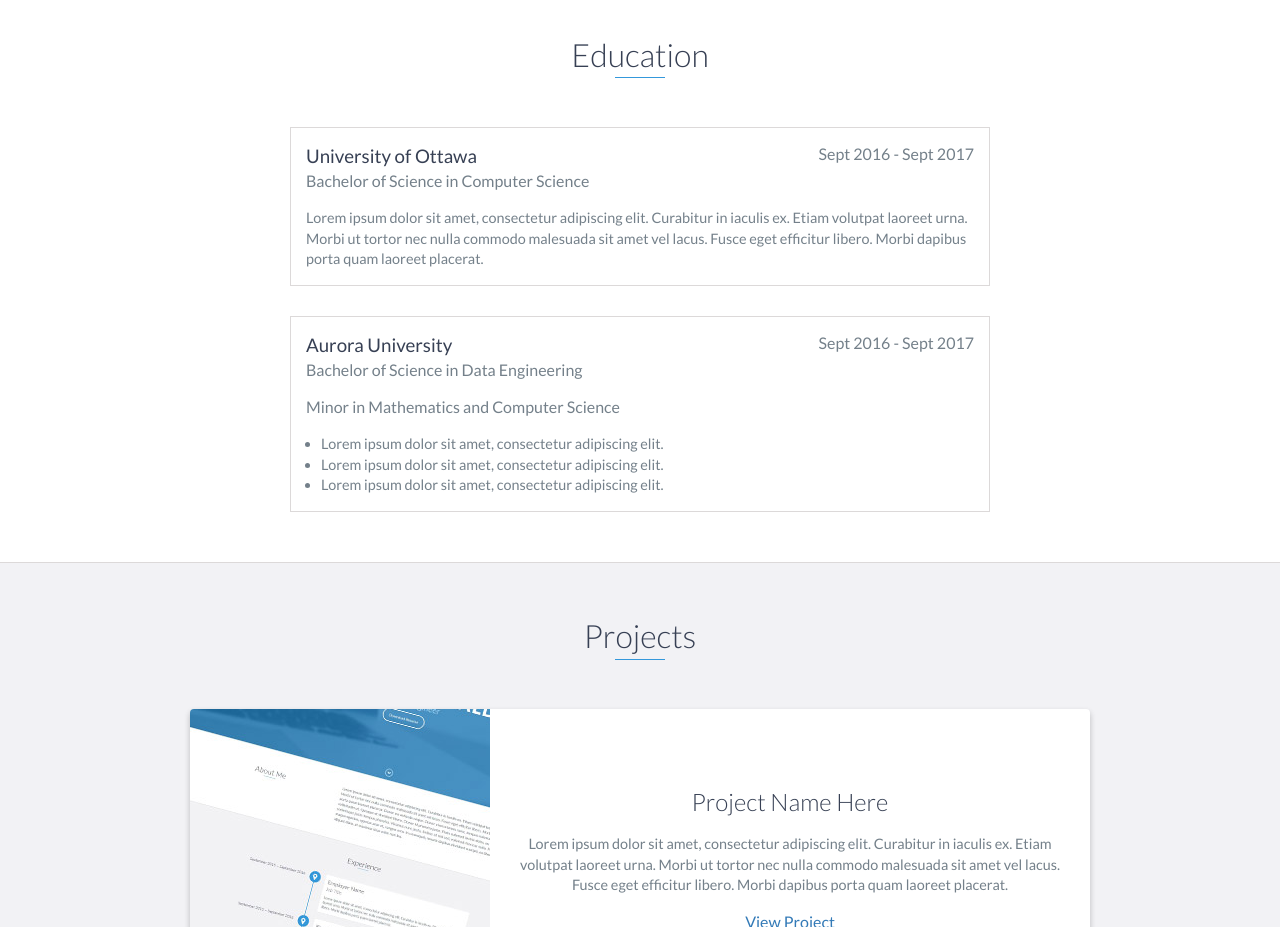
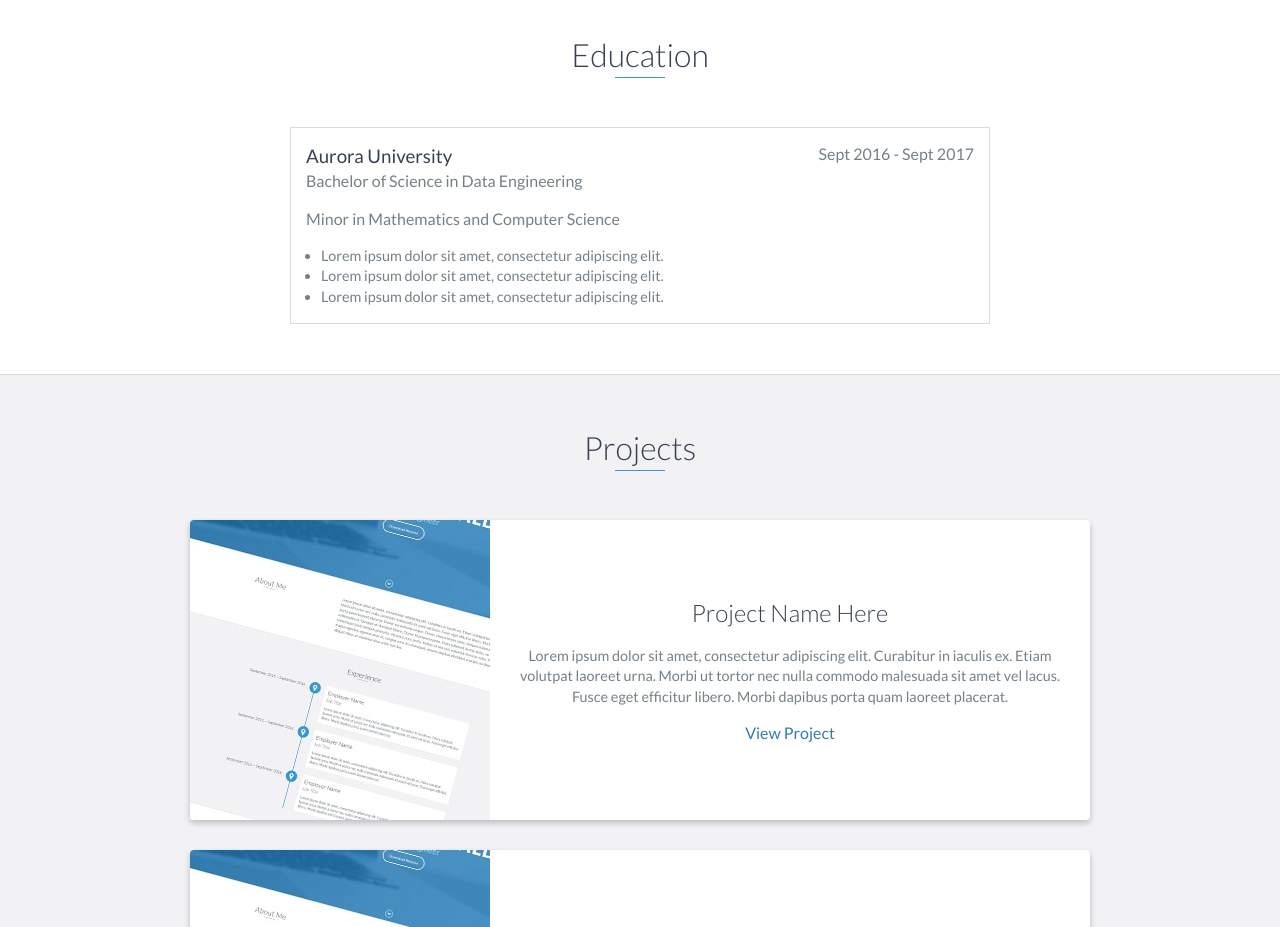
Before and after one commit to dschober02/dschober02.io, a website: page index.html in a window 1280 px wide. Shown: the part 1960-2887 px from the top of the page. Drawn offline with nearby package versions, Linux system fonts and the light colour scheme.

Commit message:
Update # 1

```diff
--- a/index.html
+++ b/index.html
@@ -122,14 +122,7 @@
 
     <div id="education">
         <h2 class="heading">Education</h2>
-        <div class="education-block">
-            <h3>University of Ottawa</h3>
-            <span class="education-date">Sept 2016 - Sept 2017</span>
-            <h4>Bachelor of Science in Computer Science</h4>
-            <p>
-                Lorem ipsum dolor sit amet, consectetur adipiscing elit. Curabitur in iaculis ex. Etiam volutpat laoreet urna. Morbi ut tortor nec nulla commodo malesuada sit amet vel lacus. Fusce eget efficitur libero. Morbi dapibus porta quam laoreet placerat.
-            </p>
-        </div>
+
         <!-- End .education-block -->
 
         <div class="education-block">
```
